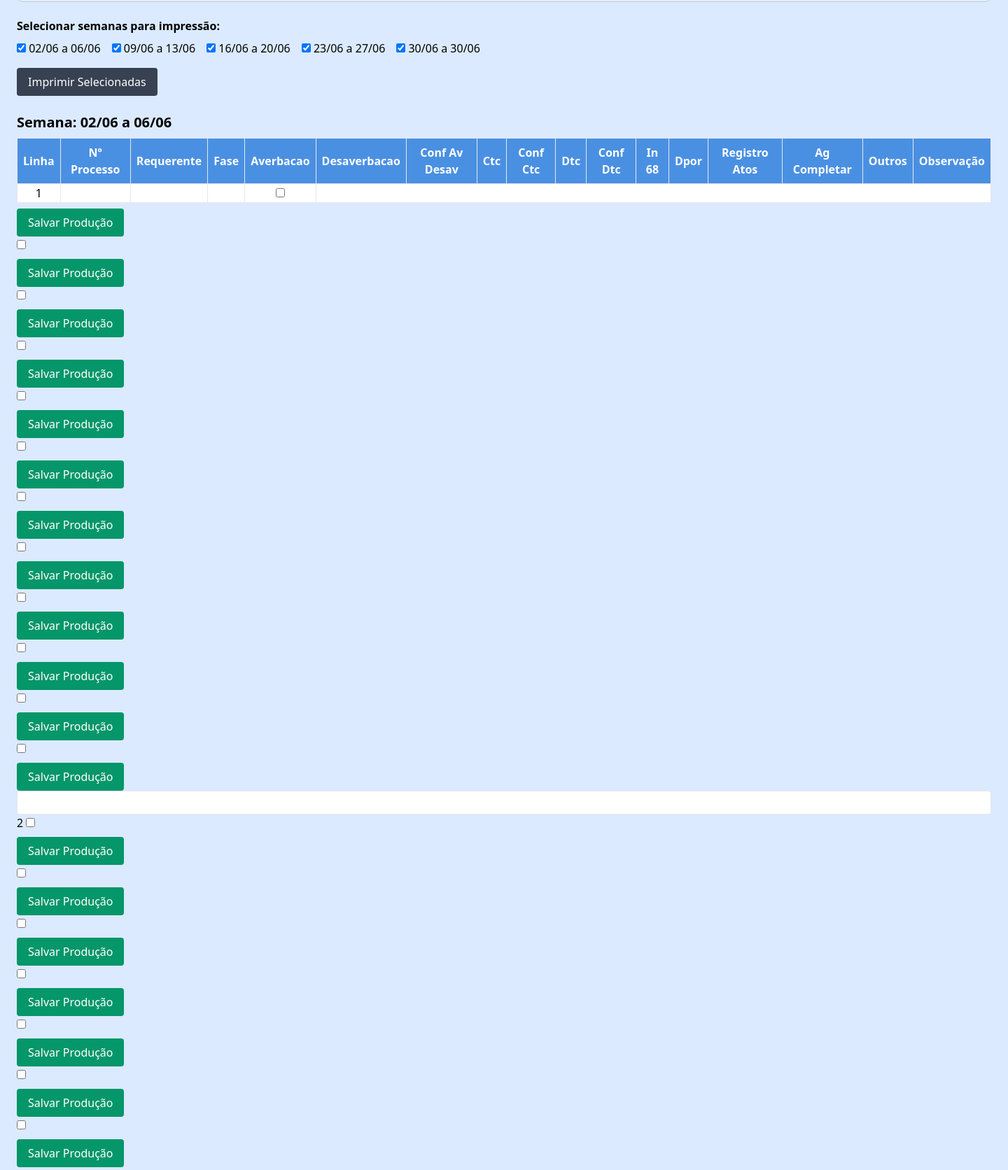
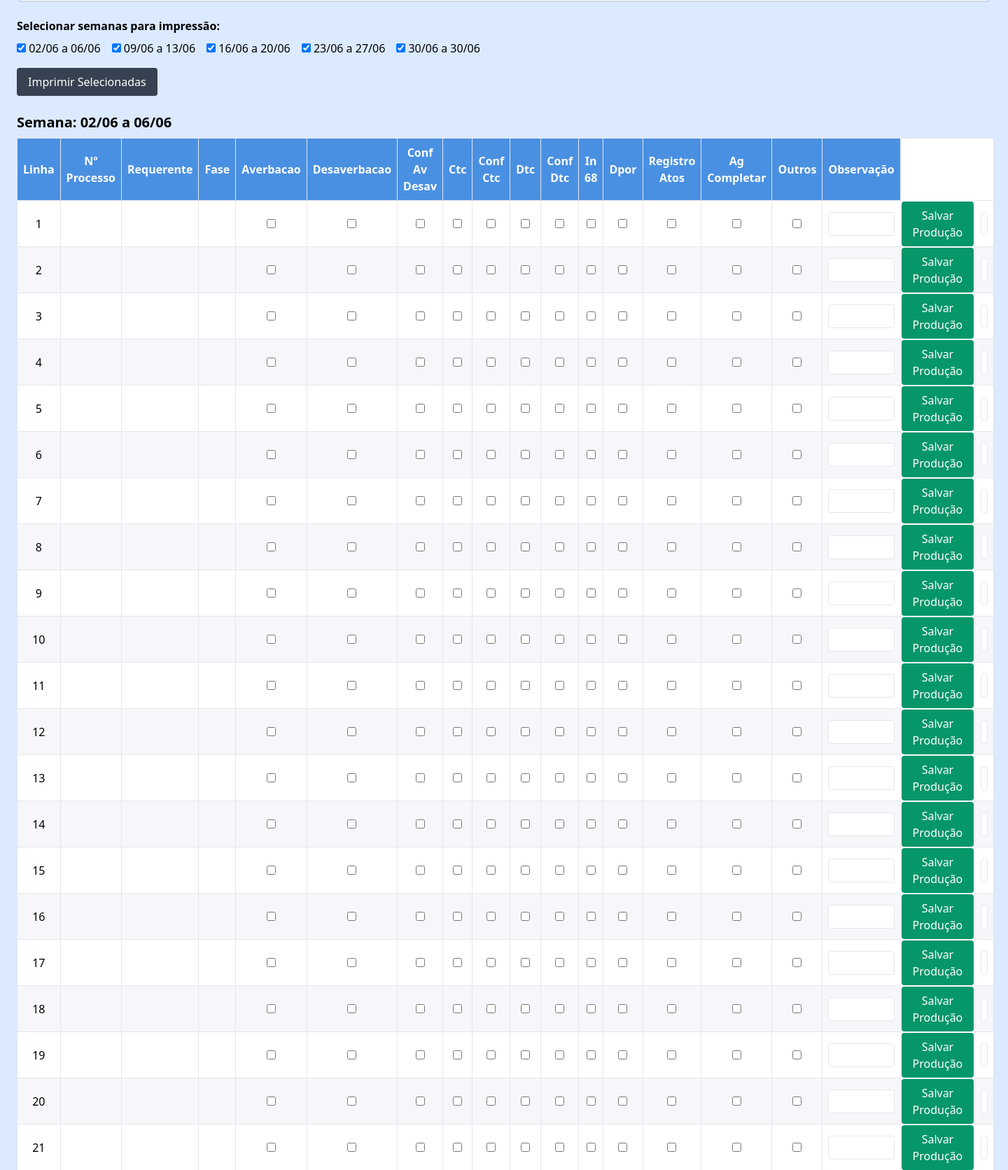
Before and after one commit to albertjr99/sistema_producao, a Flask app: page /registrar-producao in a window 1440 px wide. Shown: the part 997-2669 px from the top of the page at 70% size. Run offline with Flask 3, Linux system fonts and the light colour scheme; a user stored in the database is signed in; data comes from the database, SQL or seed files in the repository.

Commit message:
Update registrar_producao.html

```diff
--- a/templates/registrar_producao.html
+++ b/templates/registrar_producao.html
@@ -189,17 +189,17 @@
 <td class="border px-2">{{ processos_info[semana][i].requerente or '' }}</td>
 <td class="border px-2">{{ processos_info[semana][i].fase or '' }}</td>
           {% for campo in campos %}
-          <td class="border px-2">
-            <input type="checkbox" name="{{ semana }}_{{ i }}_{{ campo }}" {% if processos_info[semana][i] and processos_info[semana][i][campo] %}checked{% endif %}>
-          </td>
-          </table>
+  <td class="border px-2">
+    <input type="checkbox" name="{{ semana }}_{{ i }}_{{ campo }}" {% if processos_info[semana][i] and processos_info[semana][i][campo] %}checked{% endif %}>
+  </td>
+{% endfor %}
+<td class="border px-2">
+  <input type="text" name="{{ semana }}_{{ i }}_obs" class="w-full border rounded p-1" value="{{ processos_info[semana][i].observacao if processos_info[semana][i] }}">
+</td>
+<td>
+  <button type="submit" class="bg-green-600 text-white px-4 py-2 rounded hover:bg-green-700">Salvar Produção</button>
+</td>
 
-<!-- Botão fora da tabela, por semana -->
-<div class="mt-2">
-  <button type="submit" class="bg-green-600 text-white px-4 py-2 rounded hover:bg-green-700">Salvar Produção</button>
-</div>
-
-          {% endfor %}
             <td class="border px-2">
             <input type="text" name="{{ semana }}_{{ i }}_obs" class="w-full border rounded p-1" value="{{ processos_info[semana][i].observacao if processos_info[semana][i] }}">
           </td>
```
